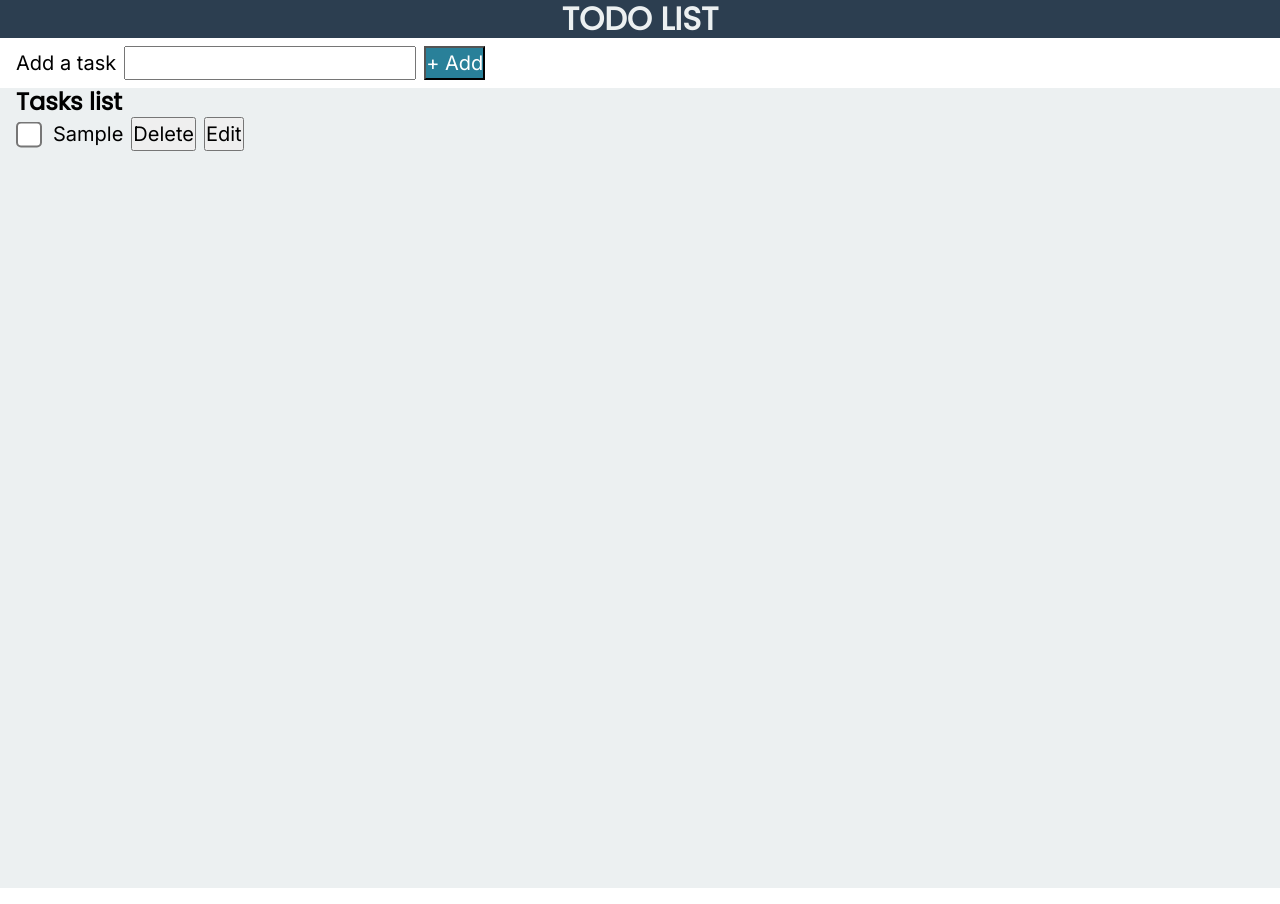
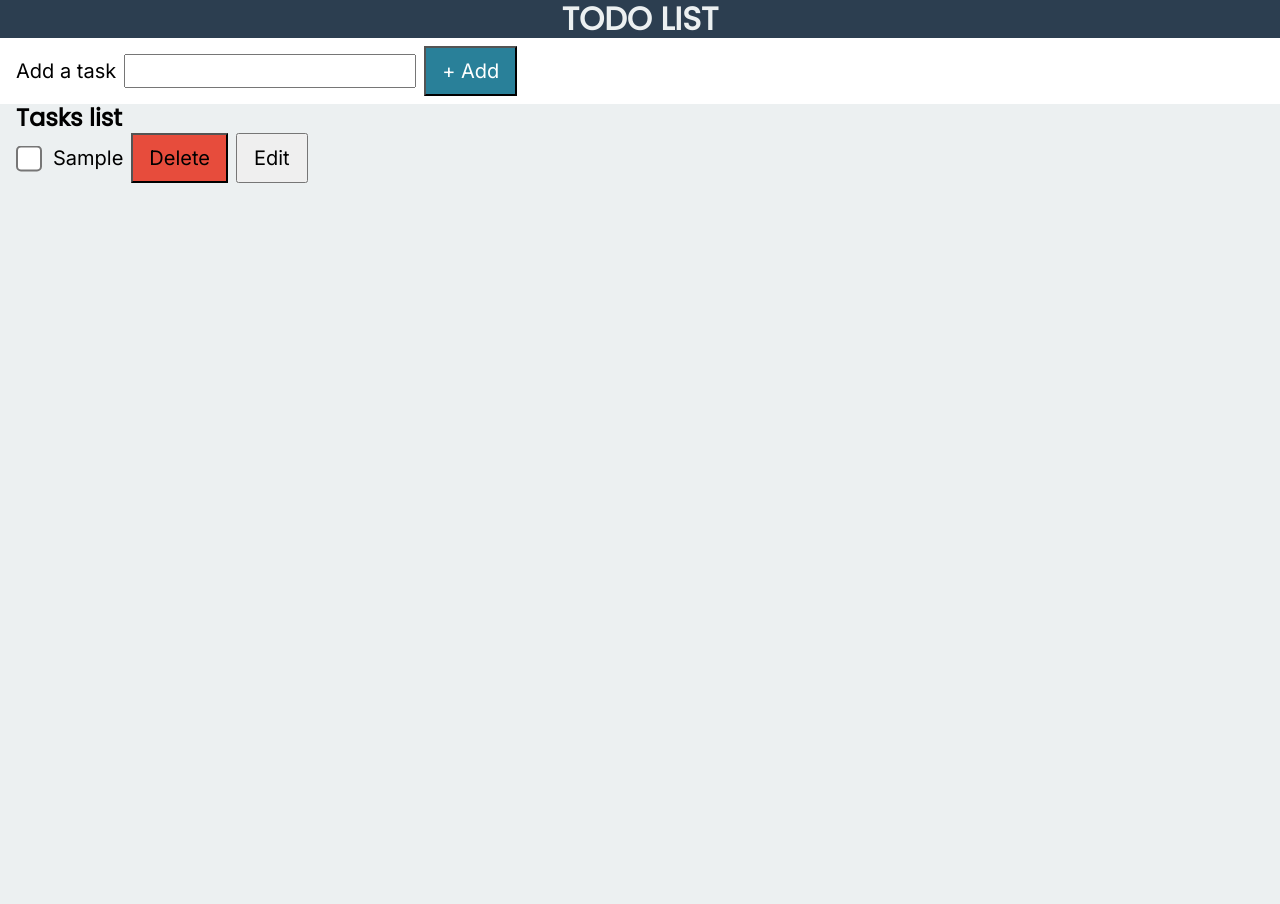
Before and after one commit to andrea-marletta/todo-list, a React (Vite) app: page / in a window 1280 px wide. Both pictures are taken after typing "Sample" into the empty fields and a click on the button "+ Add". Built offline with nearby package versions, Linux system fonts and the light colour scheme.

Commit message:
style: refine button styles and remove unused selectors

```diff
--- a/src/components/Todo.jsx
+++ b/src/components/Todo.jsx
@@ -26,7 +26,7 @@ function Todo( { text, id, onDelete, completed, onToggle, onSave } ) {
           className={styles.checkbox}
         />
         <span className={completed && styles.completed}>{text}</span>
-        <button onClick={() => onDelete(id)}>Delete</button>
+        <button onClick={() => onDelete(id)} className={styles.delete}>Delete</button>
         <button onClick={() => setIsEditing(true)} ref={editButtonRef}>Edit</button>
       </div>
       {isEditing && (
--- a/src/components/Todo.module.css
+++ b/src/components/Todo.module.css
@@ -16,6 +16,10 @@
   margin-right: 1rem;
 }
 
+.delete {
+  background-color: #e74c3c;
+}
+
 .form {
   display: flex;
   align-items: center;
--- a/src/index.css
+++ b/src/index.css
@@ -17,8 +17,12 @@ h1, h2 {
   line-height: 1.2;
 }
 
-input, button, textarea, select {
+input, button {
   font: inherit;
+}
+
+button {
+  padding: 0.5rem 1rem;
 }
 
 ul {
```
